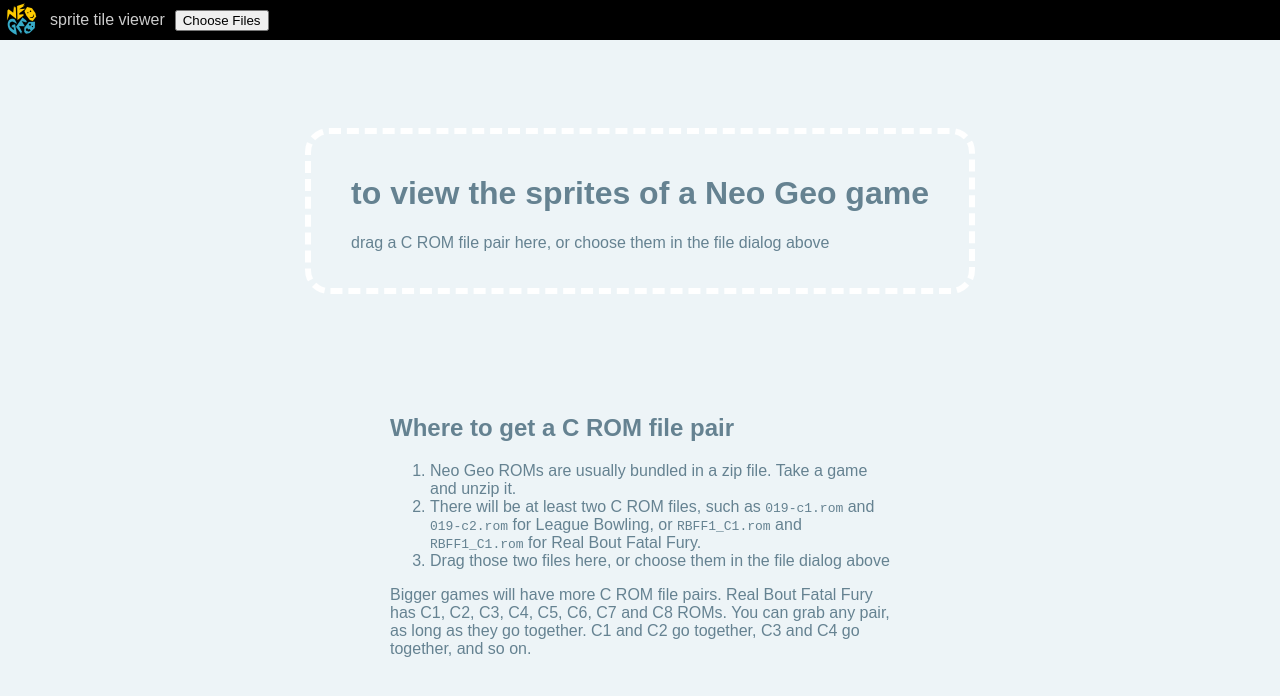
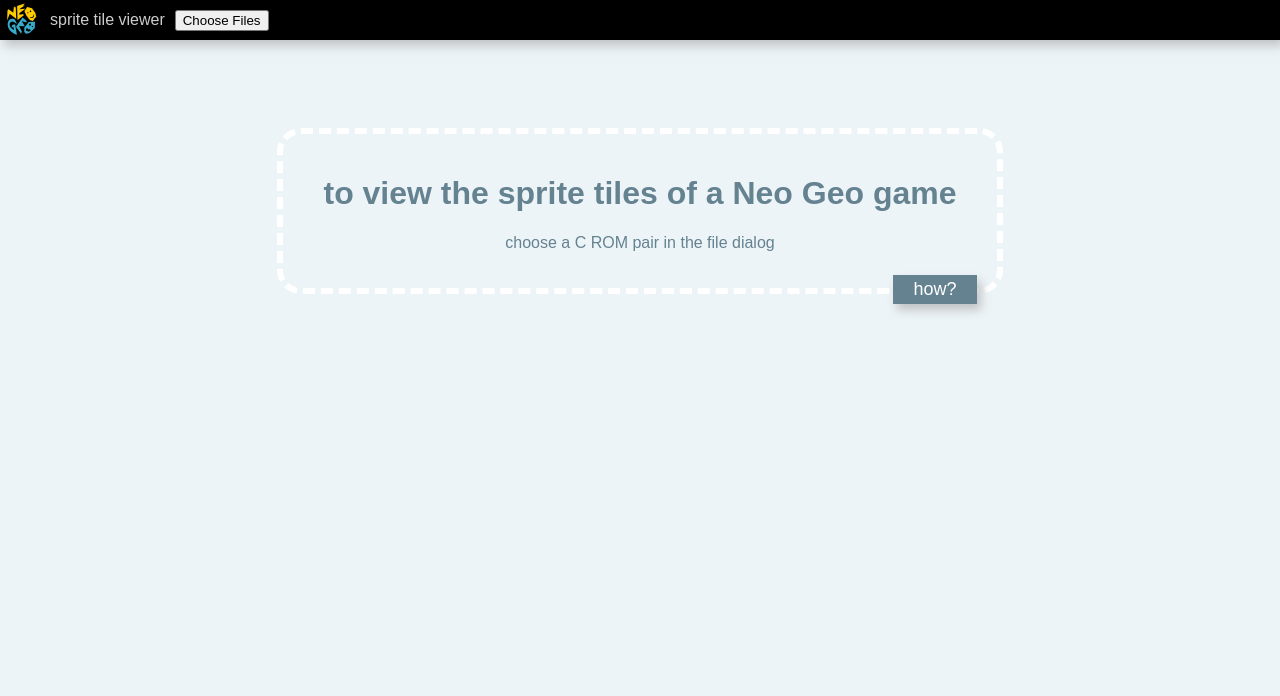
Before and after one commit to city41/neospriteviewer, a Gatsby site: page / in a window 1280 px wide. Built offline with nearby package versions, Linux system fonts and the light colour scheme; Gatsby itself is replaced by a stand-in of ours.

Commit message:
decent null state

```diff
--- a/src/components/nullState.module.css
+++ b/src/components/nullState.module.css
@@ -6,10 +6,30 @@
     color: #658291;
 }
 
-.dragSection {
+.callout {
     padding: 20px 40px;
     border: 6px dashed white;
     border-radius: 24px;
+    text-align: center;
+    position: relative;
+}
+
+.showHelpButton {
+    position: absolute;
+    right: 20px;
+    bottom: -16px;
+    font-size: 18px;
+
+    padding: 4px 20px;
+    background-color: #658291;
+    color: white;
+    border: none;
+    cursor: pointer;
+    box-shadow: 4px 6px 10px 0px rgba(168, 168, 168, 0.64);
+}
+
+.dragSection h1 {
+    font-size: 20px;
 }
 
 .howToGetAPair {
--- a/src/components/nullState.tsx
+++ b/src/components/nullState.tsx
@@ -1,4 +1,4 @@
-import React from "react";
+import React, { useState } from "react";
 import classnames from "classnames";
 
 import styles from "./nullState.module.css";
@@ -8,16 +8,24 @@
 }
 
 const NullState: React.StatelessComponent<NullStateProps> = ({ className }) => {
+    const [showHelp, setShowHelp] = useState<boolean>(false);
+
     const classes = classnames(styles.nullState, className);
 
     return (
         <div className={classes}>
-            <div className={styles.dragSection}>
-                <h1>to view the sprites of a Neo Geo game</h1>
-                <p>drag a C ROM file pair here, or choose them in the file dialog above</p>
+            <div className={styles.callout}>
+                <h1>to view the sprite tiles of a Neo Geo game</h1>
+                <p>choose a C ROM pair in the file dialog</p>
+                {!showHelp && (
+                    <button className={styles.showHelpButton} onClick={() => setShowHelp(true)}>
+                        how?
+                    </button>
+                )}
             </div>
+            {showHelp && (
                 <div className={styles.howToGetAPair}>
-                <h2>Where to get a C ROM file pair</h2>
+                    <h2>How to get a C ROM file pair</h2>
                     <ol>
                         <li>Neo Geo ROMs are usually bundled in a zip file. Take a game and unzip it.</li>
                         <li>
@@ -28,10 +36,11 @@
                     </ol>
 
                     <p>
-                    Bigger games will have more C ROM file pairs. Real Bout Fatal Fury has C1, C2, C3, C4, C5, C6, C7 and C8 ROMs. You can
-                    grab any pair, as long as they go together. C1 and C2 go together, C3 and C4 go together, and so on.
+                        Bigger games will have more C ROM file pairs. Real Bout Fatal Fury has C1, C2, C3, C4, C5, C6, C7 and C8 ROMs. You
+                        can grab any pair, as long as they go together. C1 and C2 go together, C3 and C4 go together, and so on.
                     </p>
                 </div>
+            )}
         </div>
     );
 };
--- a/src/pages/index.module.css
+++ b/src/pages/index.module.css
@@ -8,6 +8,7 @@
     left: 0;
     right: 0;
     height: 40px;
+    box-shadow: 4px 6px 10px 0px rgba(168, 168, 168, 0.64);
 }
 
 .tile {
```
Lines whose indentation alone changed are shown as unchanged.
